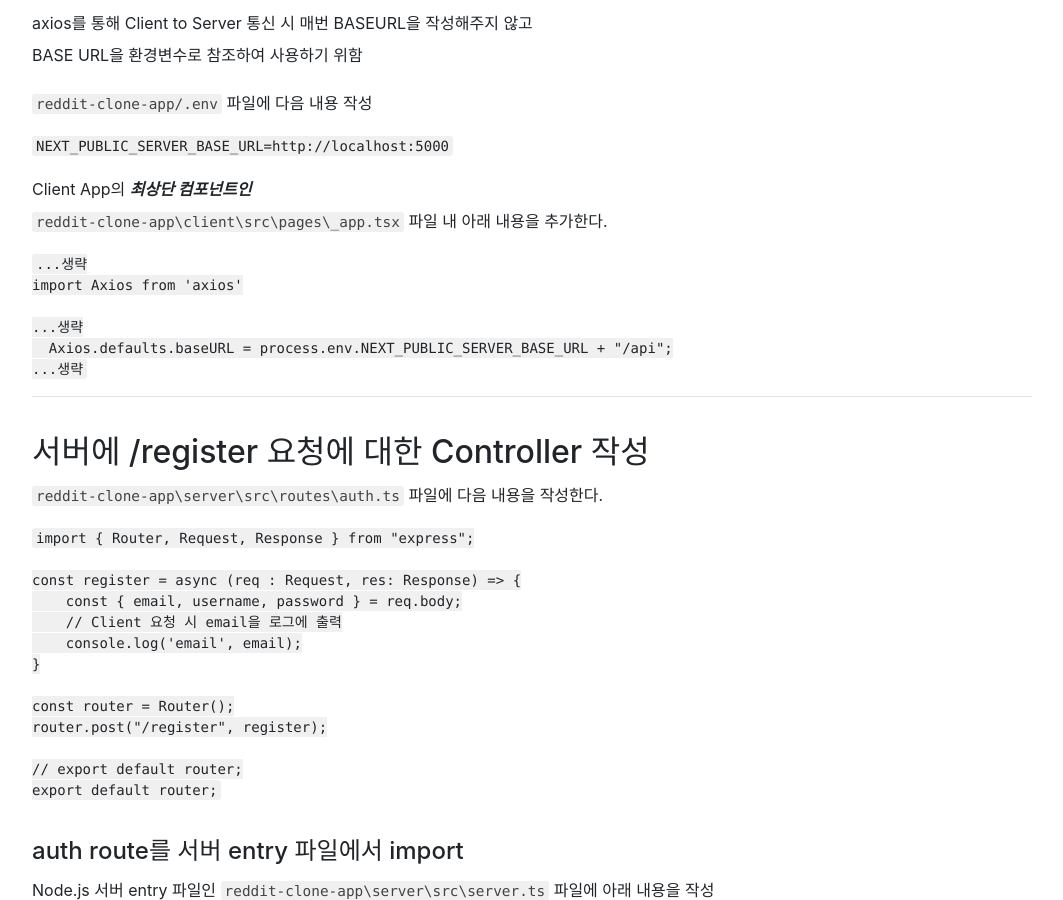
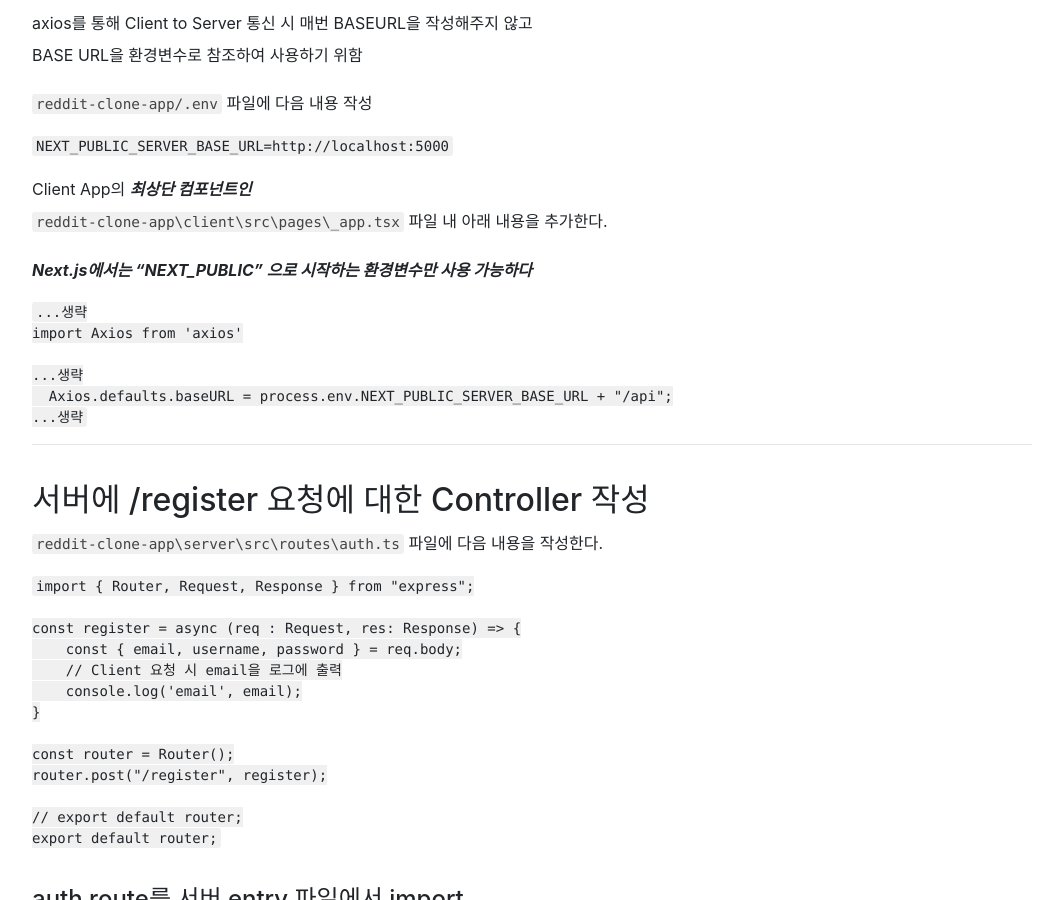
Before and after one commit to StdRunner/StdRunner.github.io, a Jekyll site: the page built from _posts/2022-10-08-a3-set-register-function.md, in a window 1280 px wide and 900 px high, scrolled down 3394 px. Shown: the whole window, without its empty margins (108-1171 px from the left). Built offline with Jekyll 4.4.1, drawn with Linux system fonts in a browser that asks for light colours; nearby versions of some CDN libraries; comment, search, counter and statistics services are not loaded; a style sheet for code colours, icons or effects is not loaded.

Commit message:
EDIT POST

````diff
--- a/_posts/2022-10-08-a3-set-register-function.md
+++ b/_posts/2022-10-08-a3-set-register-function.md
@@ -161,6 +161,9 @@ NEXT_PUBLIC_SERVER_BASE_URL=http://localhost:5000
 Client App의 ***최상단 컴포넌트인***
 `reddit-clone-app\client\src\pages\_app.tsx` 파일 내
 아래 내용을 추가한다.
+
+***Next.js에서는 "NEXT_PUBLIC" 으로 시작하는 환경변수만 사용 가능하다***
+
 ```typescript
 ...생략
 import Axios from 'axios'
````
